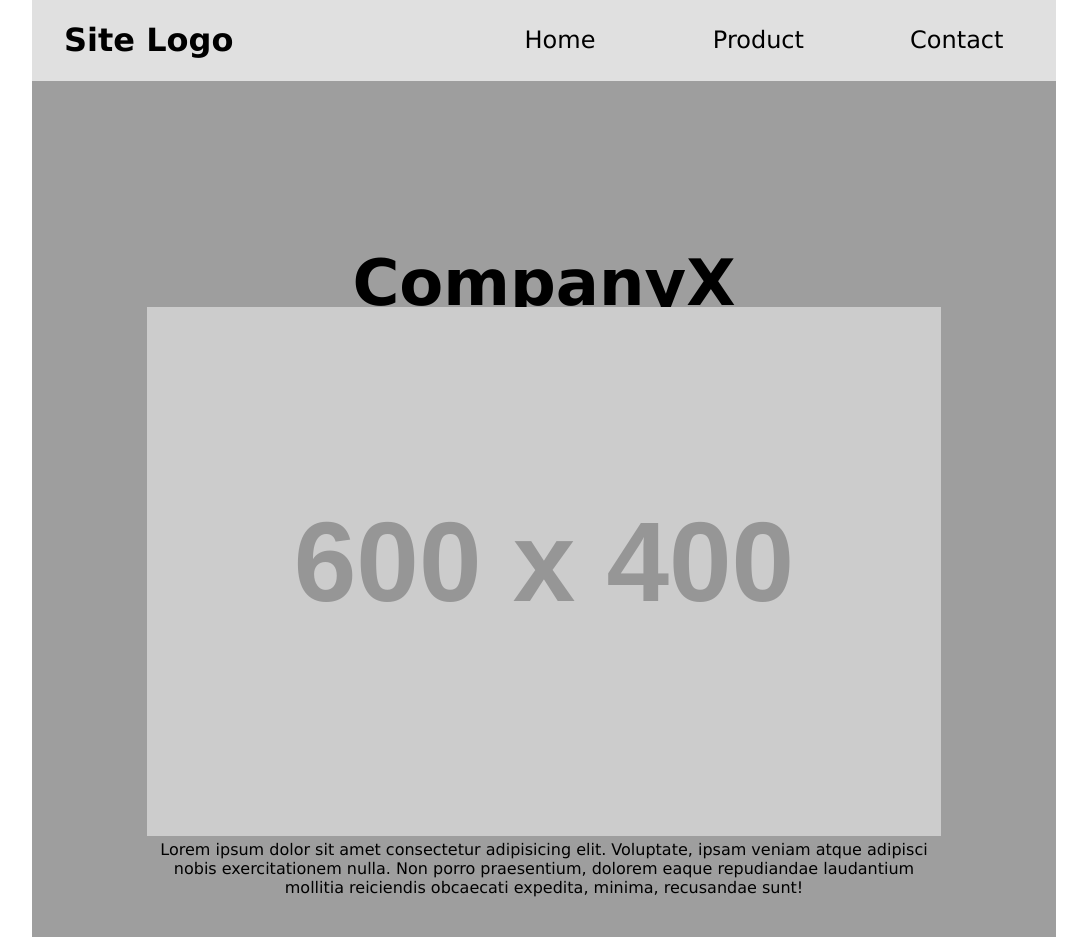
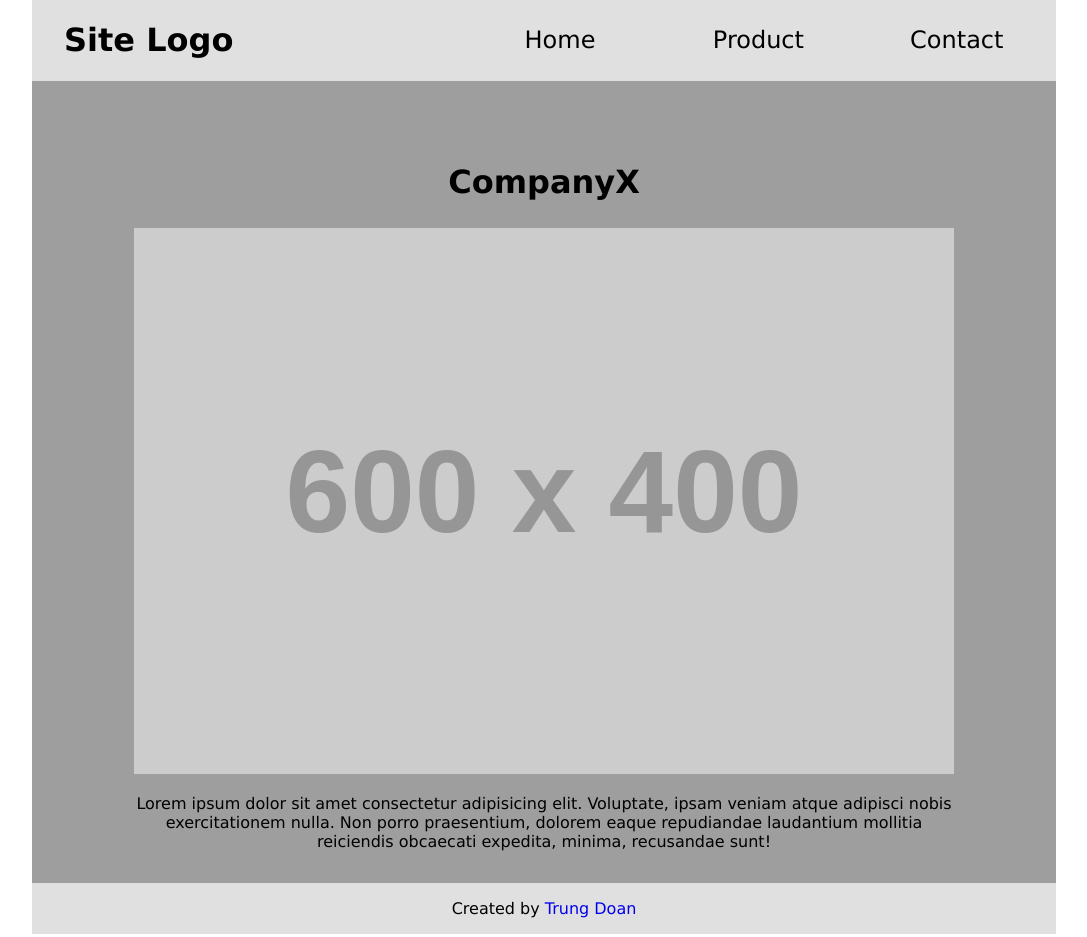
Before and after one commit to viettrung2103/WEB_DEV, a plain HTML site: page assignment/index.html in a window 1280 px wide. Shown: the top 937 px of the page, without its empty margins (96-1183 px from the left). Drawn offline with Linux system fonts and the light colour scheme; placeholder pictures from the web are drawn by us.

Commit message:
finish home

```diff
--- a/assignment/css/style.css
+++ b/assignment/css/style.css
@@ -81,6 +81,8 @@ main {
   padding: 1rem;
   display: flex;
   justify-content: center;
+  margin: 0;
+  padding: 0;
 }
 
 section {
@@ -97,15 +99,19 @@ section {
 
 .section-top-body {
   width: 100%;
-  height: 10vh;
+  height: 0;
+}
+.home-body {
+  text-align: center;
+  font-size: 2rem;
 }
 
-section h2 {
+/* section h2 {
   height: 1vh;
   width: 100%;
   font-size: 4rem;
-  text-align: center;
-}
+  /* text-align: center; */
+/* } */
 
 section figure {
   width: 100%;
@@ -120,7 +126,7 @@ figure img {
 }
 
 section p {
-  margin-top: 0;
+  margin-top: 1rem;
   text-align: center;
 }
 
@@ -163,6 +169,15 @@ footer p a:hover {
   .nav-item {
     font-size: 1.5rem;
   }
+
+  .section-top-body {
+    width: 100%;
+    height: 5vh;
+  }
+  .home-body {
+    text-align: center;
+    font-size: 2rem;
+  }
   /*
   article {
     width: 50%;
```
